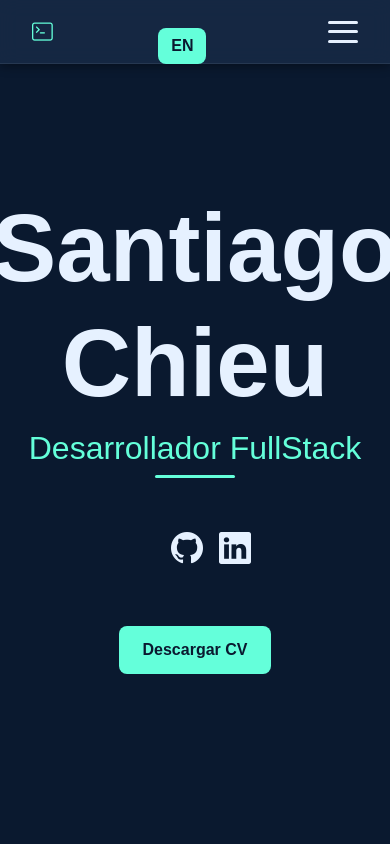
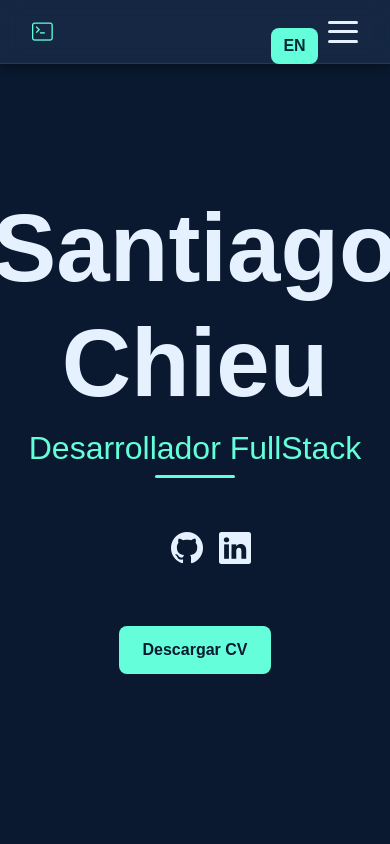
Before and after one commit to santichieu/Portfolio, a React (Vite) app: page / in a window 390 px wide. Shown: the top 844 px of the page. Built offline with nearby package versions, Linux system fonts and the light colour scheme.

Commit message:
Download CV by languange in useTraslate, Fix useTranslate to return an object with translation language

```diff
--- a/src/components/SkillsAndTools/SkillsAndTools.jsx
+++ b/src/components/SkillsAndTools/SkillsAndTools.jsx
@@ -2,7 +2,7 @@ import { useTranslate } from "../../hooks/useTranslate"
 import "./SkillsAndTools.css"
 
 const SkillsAndTools = () => {
-  const t = useTranslate();
+  const {t} = useTranslate();
   return (
     <div id="skills" className="toolsContainer">
         <div className="header">
--- a/src/components/aboutme/AboutMe.jsx
+++ b/src/components/aboutme/AboutMe.jsx
@@ -2,7 +2,7 @@ import { useTranslate } from "../../hooks/useTranslate";
 import "./AboutMe.css"
 
 const AboutMe = () => {
-  const t = useTranslate();
+  const {t} = useTranslate();
   return (
     <div id="aboutMe">
     <div  className="aboutmecontainer">
--- a/src/components/home/Home.jsx
+++ b/src/components/home/Home.jsx
@@ -2,7 +2,27 @@ import { useTranslate } from "../../hooks/useTranslate"
 import "./home.css"
 
 const Home = () => {
-  const t = useTranslate();
+  const { t, language } = useTranslate();
+
+const downloadPDF = () => {
+  const isSpanish = language === "es";
+
+  const link = document.createElement("a");
+
+  link.href = isSpanish
+    ? "/Santiago Chieu Desarrollador FullStack.pdf"
+    : "/Santiago Chieu FullStack Developer english.pdf";
+
+  link.download = isSpanish
+    ? "Santiago Chieu Desarrollador FullStack.pdf"
+    : "Santiago Chieu FullStack Developer english.pdf";
+
+  document.body.appendChild(link);
+  link.click();
+  document.body.removeChild(link);
+};
+
+
   return (
     <>
     <div id="home" className="homeContainer">
@@ -37,7 +57,7 @@ const Home = () => {
           </a>
         </li>
       </ul>
-      <button>{t("Download CV")}</button>
+      <button onClick={downloadPDF}>{t("Download CV")}</button>
 
     </div>
     </>
--- a/src/components/navbar/NavBar.css
+++ b/src/components/navbar/NavBar.css
@@ -1,9 +1,10 @@
+/* ===== NAVBAR ===== */
 .navbar {
   width: 100%;
   background-color: rgba(23, 42, 69, 0.9);
   backdrop-filter: blur(10px);
   padding: 0 2em;
-height: 4em;
+  height: 4em;
   position: fixed;
   top: 0;
   left: 0;
@@ -13,7 +14,7 @@ height: 4em;
   box-shadow: 0 2px 10px rgba(0, 0, 0, 0.4);
 }
 
-
+/* ===== CONTAINER ===== */
 .navContainer {
   height: 100%;
   display: flex;
@@ -29,8 +30,7 @@ height: 4em;
   color: #64FFDA;
 }
 
-
-/* ===== LINKS (DESKTOP) ===== */
+/* ===== LINKS DESKTOP ===== */
 .navLinks {
   display: flex;
   gap: 3em;
@@ -64,22 +64,33 @@ height: 4em;
   width: 100%;
 }
 
+/* ===== CONTROLS (LANG + BURGER) ===== */
+.controls {
+  display: flex;
+  align-items: center;
+  gap: 0.6rem;
+}
 
-/* ===== BOTÓN CAMBIO DE IDIOMA ===== */
+/* ===== BOTÓN CAMBIO IDIOMA ===== */
 .language-toggle {
-  align-self: center;      /* <-- ESTO LO CENTRA DE VERDAD */
-  display: flex;
+  display: inline-flex;
+  align-items: center;
   justify-content: center;
-  align-items: center;
-  height: 2.2em;           /* <-- MISMA ALTURA VISUAL */
-  padding: 0 0.8em;        /* <-- NO vertical */
+  height: 2.2em;
+  padding: 0 0.8em;
+  border-radius: 8px;
+  background: #64FFDA;
+  color: #002b36;
+  font-weight: bold;
+  border: none;
+  cursor: pointer;
+  transition: 0.2s ease;
 }
 
 .language-toggle:hover {
   transform: scale(1.05);
   background-color: #72ffe0;
 }
-
 
 /* ===== HAMBURGER ===== */
 .hamburger {
@@ -111,17 +122,11 @@ height: 4em;
   transform: translateY(-9px) rotate(-45deg);
 }
 
+/* ===== MOBILE ===== */
+@media (max-width: 768px) {
 
-/* ===== RESPONSIVE ===== */
-@media (max-width: 768px) {
   .hamburger {
     display: flex;
-  }
-
-  /* BOTÓN DE IDIOMA MOBILE */
-  .language-toggle {
-    margin-left: 0;
-    margin-right: 1em;
   }
 
   .navLinks {
@@ -132,16 +137,13 @@ height: 4em;
     line-height: 2.2em;
     width: 90%;
     max-width: 300px;
-
     background-color: rgba(17, 34, 64, 0.95);
     backdrop-filter: blur(10px);
     border-radius: 0.5em;
     border: 1px solid rgba(255, 255, 255, 0.08);
-
     flex-direction: column;
     gap: 1.5em;
     padding: 1.5em 0;
-
     display: none;
     animation: slideIn 0.3s ease-out;
   }
@@ -149,8 +151,19 @@ height: 4em;
   .navLinks.open {
     display: flex;
   }
+
+  /* Orden correcto */
+  .logo { order: 1; }
+  .controls { order: 2; }
+  .navLinks { order: 3; }
+
+  /* Mantener controles a la derecha */
+  .controls {
+    margin-left: auto;
+  }
 }
 
+/* Animación menú mobile */
 @keyframes slideIn {
   from {
     opacity: 0;
--- a/src/components/navbar/NavBar.jsx
+++ b/src/components/navbar/NavBar.jsx
@@ -1,20 +1,23 @@
 import { useState, useContext } from "react";
-import "./Navbar.css";
+import "./NavBar.css";
 import { useTranslate } from "../../hooks/useTranslate";
 import { TranslateContext } from "../../contexts/Translate.context";
 
 const Navbar = () => {
   const [open, setOpen] = useState(false);
   const { language, handleChangeLanguage } = useContext(TranslateContext);
-
-  const t = useTranslate();
+  const { t } = useTranslate();
 
   return (
     <nav className="navbar">
       <div className="navContainer">
 
-        <div className="logo"><i className="bi bi-terminal"></i></div>
+        {/* LOGO */}
+        <div className="logo">
+          <i className="bi bi-terminal"></i>
+        </div>
 
+        {/* LINKS */}
         <ul className={`navLinks ${open ? "open" : ""}`}>
           <li><a href="#home">{t("Home")}</a></li>
           <li><a href="#aboutMe">{t("About Me")}</a></li>
@@ -22,6 +25,9 @@ const Navbar = () => {
           <li><a href="#skills">{t("Skills")}</a></li>
           <li><a href="#contact">{t("Contact")}</a></li>
         </ul>
+
+        {/* CONTROLES: IDIOMA + HAMBURGER */}
+        <div className="controls">
           <button
             className="language-toggle"
             onClick={() => handleChangeLanguage(language === "es" ? "en" : "es")}
@@ -30,10 +36,14 @@ const Navbar = () => {
             <span className="lang-text">{language === "es" ? "EN" : "ES"}</span>
           </button>
 
-        <div className={`hamburger ${open ? "open" : ""}`} onClick={() => setOpen(!open)}>
+          <div
+            className={`hamburger ${open ? "open" : ""}`}
+            onClick={() => setOpen(!open)}
+          >
             <span></span>
             <span></span>
             <span></span>
+          </div>
         </div>
 
       </div>
--- a/src/components/projects/Projects.jsx
+++ b/src/components/projects/Projects.jsx
@@ -3,7 +3,7 @@ import { useTranslate } from "../../hooks/useTranslate";
 import "./Projects.css"
 
 const Projects = () => {
-    const t = useTranslate();
+    const {t} = useTranslate();
   return (
     <div id="projects" className='projectContainer'>
       <div className="header">
--- a/src/contact/Contact.jsx
+++ b/src/contact/Contact.jsx
@@ -5,7 +5,7 @@ import { useTranslate } from "../hooks/useTranslate";
 
 const Contact = () => {
 
-  const t = useTranslate();
+  const {t} = useTranslate();
 
   emailjs.init("ZwxD5CnHQjr33aUV4");
 
--- a/src/hooks/useTranslate.jsx
+++ b/src/hooks/useTranslate.jsx
@@ -5,10 +5,16 @@ import { translation_dictionary } from './translate.dictionary';
 export const useTranslate = () => {
     const ctx = useContext(TranslateContext);
     const language = ctx?.language || 'es';
-    return (key) => {
+
+    const translate = (key) => {
         const translation = translation_dictionary[language]
             ? translation_dictionary[language].find(t => t.key === key)?.value
             : translation_dictionary["es"].find(t => t.key === key)?.value;
         return translation || key;
-    }
-}
+    };
+
+    return {
+        t: translate,
+        language
+    };
+};
```
Also changed, not shown: 2 other files (tests, documents, lock files or other folders). Lines whose indentation alone changed are shown as unchanged.
